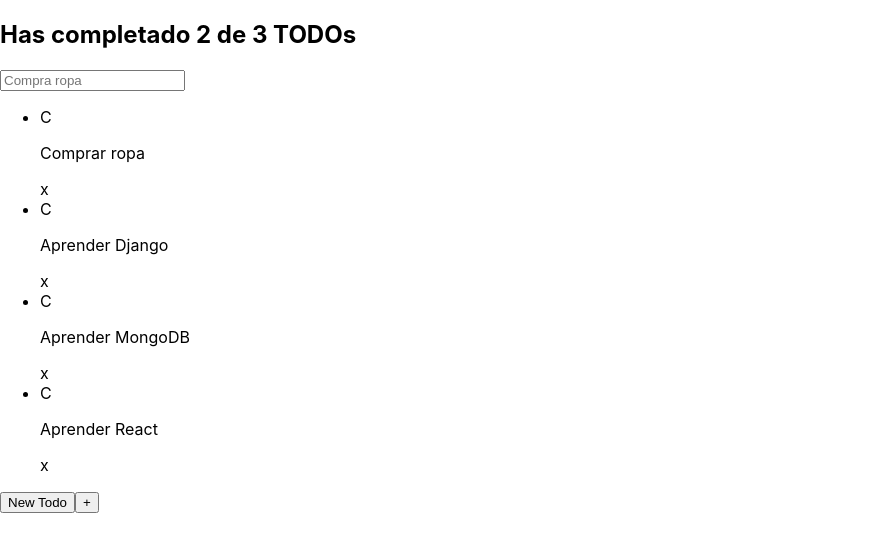
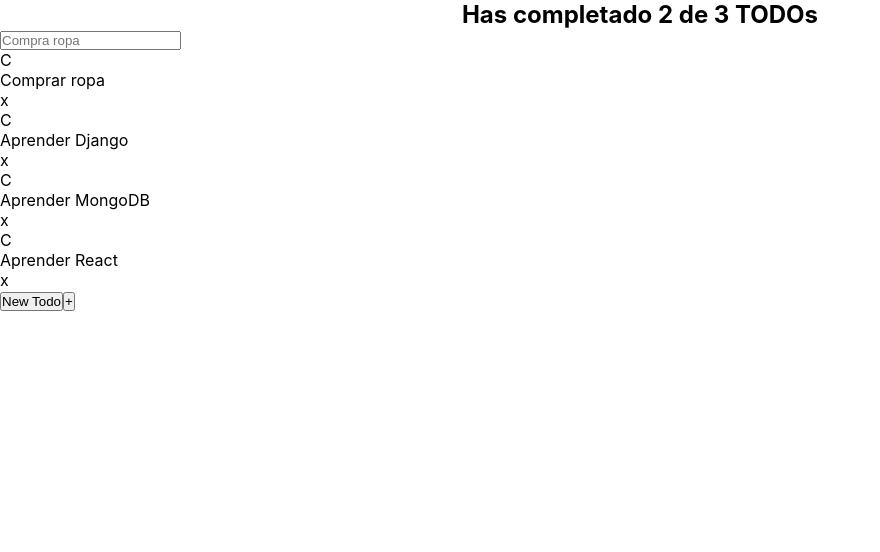
Before and after one commit to gagan-daka/todo-list, a React (Create React App) app: page / in a window 1280 px wide. Shown: the top 552 px of the page, without its empty margins (0-880 px from the left). Built offline with nearby package versions, Linux system fonts and the light colour scheme.

Commit message:
css in react

```diff
--- /dev/null
+++ b/src/TodoCounter.css
@@ -0,0 +1,9 @@
+*{
+    padding: 0;
+    margin: 0;
+}
+
+.TodoCounter{
+    font-size: 24px;
+    text-align: center;
+}
--- a/src/TodoCounter.js
+++ b/src/TodoCounter.js
@@ -1,8 +1,9 @@
 import React from "react";
+import './TodoCounter.css'
 
 function TodoCounter(){
     return(
-        <h2>Has completado 2 de 3 TODOs</h2>
+        <h2 className="TodoCounter">Has completado 2 de 3 TODOs</h2>
     );
 }
 
```
